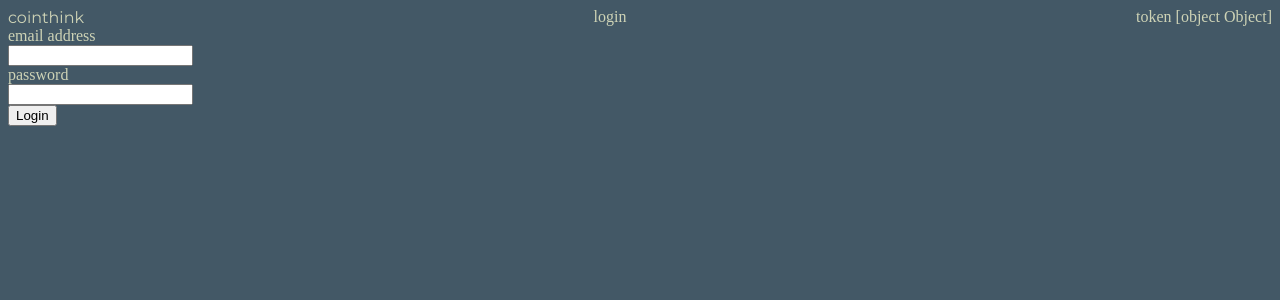
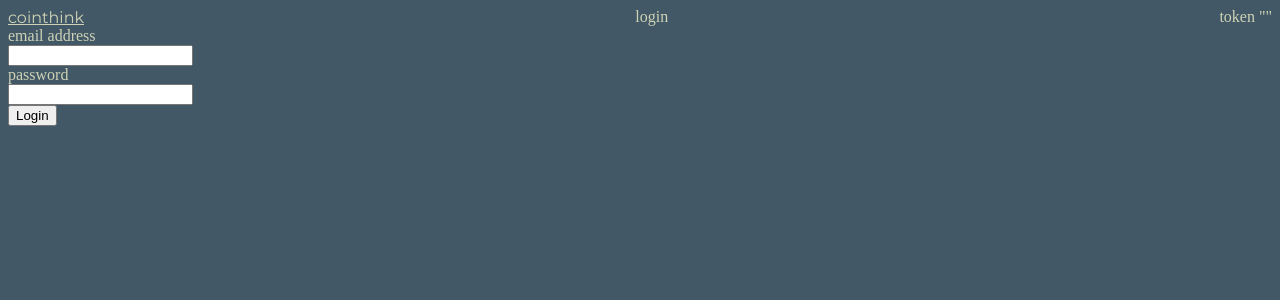
Before and after one commit to cointhink/web-svelte, a SvelteKit app: page /login in a window 1280 px wide. Shown: the top 300 px of the page. Built offline with nearby package versions, Linux system fonts and the light colour scheme.

Commit message:
only fetch from load

```diff
--- a/src/lib/Menubar.svelte
+++ b/src/lib/Menubar.svelte
@@ -1,28 +1,27 @@
 <script lang="ts">
-import { token } from "$lib/token_store"
-import { browser } from '$app/environment';
+	import { token } from '$lib/token_store';
+	import { browser } from '$app/environment';
 
 	export let page_name;
 	let token_value;
-	if(browser) {
-			console.log('menubar token', token)
-			token.subscribe((value) => {
-				token_value = value
-			})
+	if (browser) {
+		token.subscribe((value) => {
+			token_value = value;
+		});
 	}
 </script>
 
 <div id="menubar">
 	<div>
-		<span class="logotext"> cointhink </span>
+		<a href="/"><span class="logotext"> cointhink </span></a>
 	</div>
 
 	<div>{page_name}</div>
 
 	{#if token}
-	<div>token {token}</div>
+		<div>token {JSON.stringify(token_value)}</div>
 	{:else}
-	<div><a href="/login"> login </a></div>
+		<div><a href="/login"> login </a></div>
 	{/if}
 </div>
 
--- a/src/lib/token_store.ts
+++ b/src/lib/token_store.ts
@@ -4,12 +4,12 @@ import { browser } from '$app/environment';
 console.log('token_store browser', browser);
 
 // Get the value out of storage on load.
-const stored = browser ? localStorage.token : "";
+const stored = browser ? localStorage.token : '';
 // or localStorage.getItem('content')
 
 // Set the stored value or a sane default.
 export const token = writable(stored || '');
 
 // Anytime the store changes, update the local storage value.
-token.subscribe((value) => (browser ? localStorage.token = value : ""));
+token.subscribe((value) => (browser ? (localStorage.token = value) : ''));
 // or localStorage.setItem('content', value)
--- a/src/routes/auth/+page.svelte
+++ b/src/routes/auth/+page.svelte
@@ -1,10 +1,13 @@
 <script lang="ts">
 	import Menubar from '$lib/Menubar.svelte';
+	import { token } from '$lib/token_store';
 
 	export let data;
 
 	//https://dev.to/danawoodman/svelte-quick-tip-connect-a-store-to-local-storage-4idi
-	//import { token } from "$lib/token_store"
+	if (data.token) {
+		token.set(data.token);
+	}
 </script>
 
 <div id="page">
```
Also changed, not shown: src/routes/auth/+page.ts (+8 -6 lines).
